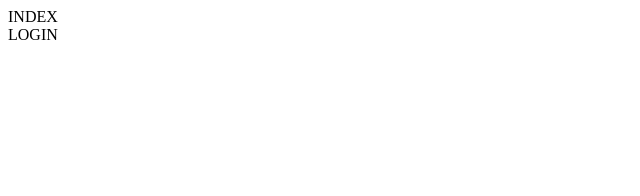
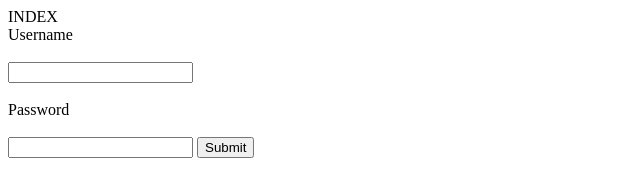
Before and after one commit to seasheepjoe/mySinglepage, a plain HTML site: page index.html in a window 1280 px wide. Shown: the whole page, without its empty margins (0-640 px from the left). Drawn offline with nearby package versions, Linux system fonts and the light colour scheme.

Commit message:
get input login done

```diff
--- a/assets/script.js
+++ b/assets/script.js
@@ -1,17 +1,31 @@
 $(function () {
-    loadPage('login');
+    var form = $('form');
+    form.submit(function () {
+        var username = $('#username').val();
+        var pwd = $('#pwd').val();
+        console.log(username, pwd);
+        return false;
+    });
 });
+
+loadPage('login');
 
 function loadPage(page) {
     $.ajax({
         url: page + '.html',
         type: 'get',
         success: function (data) {
-            alert('YAY SUCCESS');
-            return document.body.innerHTML += data;
+            console.log('Ok');
+            document.body.innerHTML += data;
+
         },
-        error: function (data) {;
-            alert('NOPE');
+        error: function (data) {
+            console.log('NOPE');
         }
     });
 }
+
+function toSessionStorage(data1, data2) {
+    var userData = []
+    sessionStorage.setItem
+}
--- a/login.html
+++ b/login.html
@@ -9,9 +9,19 @@
 </head>
 
 <body>
-    <div id="login">
-        LOGIN
-    </div>
+    <form name="login">
+        <label>Username</label>
+        <br>
+        <br>
+        <input type="text" name="username" id="username">
+        <br>
+        <br>
+        <label>Password</label>
+        <br>
+        <br>
+        <input type="password" name="pwd" id="pwd">
+        <button type="submit">Submit</button>
+    </form>
 </body>
 
 </html>
```
